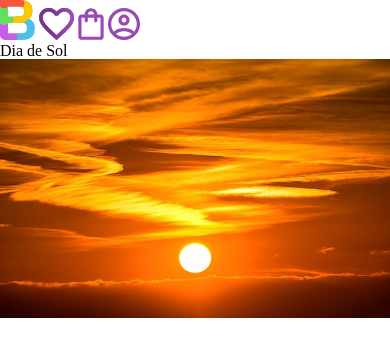
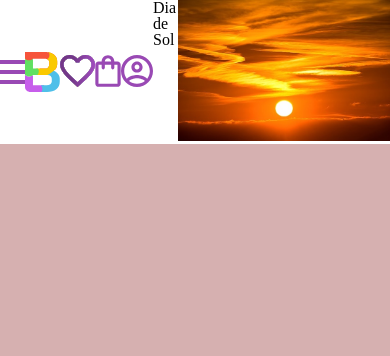
Before and after one commit to jeanfranzoi/formadores, a plain HTML site: page index.html in a window 390 px wide. Drawn offline with Linux system fonts and the light colour scheme.

Commit message:
hamburger

```diff
--- a/Estilo.css
+++ /dev/null
@@ -1,9 +0,0 @@
-h1 {
-    font-size: 16px;
-    align-items: center;
-    }
-
-
-a:hover 	{
-       text-decoration: underline;
-    }
--- /dev/null
+++ b/estilo.css
@@ -0,0 +1,21 @@
+@import url("estilo/header.css");
+
+:root   {
+            --cor-de-fundo: #d6b0b0;
+            --branco: #ffffff;
+        }
+
+body{
+        background-color: var(--cor-de-fundo);
+        align-items: center;
+    }
+
+
+h1 {
+    font-size: 16px;
+    align-items: center;
+    }
+
+a:hover 	{
+       text-decoration: underline;
+    }
--- /dev/null
+++ b/estilo/header.css
@@ -0,0 +1,21 @@
+.cabecalho__menu-hamburguer {
+                                width: 25px;
+                                height: 25px;
+                                background-image: url("../img/Menu.svg");
+                                background-repeat: no-repeat;
+                                background-position: center;
+                                display: inline-block;
+                            }
+
+.cabecalho {
+                display: flex;
+                justify-content: space-between;
+                background-color: var(--branco);
+            }
+
+.container {
+                display: flex;
+                align-items: center;
+            }
+
+.container__image{padding: 1en;}
--- a/index.html
+++ b/index.html
@@ -9,10 +9,17 @@
 
 <body>
     <header class="cabecalho">
-        <img src="img/Logo.svg" alt="logotipo">
-        <a href="#"><img src="img/Favoritos.svg" alt="Meus favoritos"></a>
-        <a href="#"><img src="img/Emprestimos.svg" alt="logotipo"></a>
-        <a href="#"><img src="img/Usuario.svg" alt="logotipo"></a>
+        <div class="container">
+            <span class="cabecalho__menu-hamburguer container__image"></span>
+            <img src="img/Logo.svg" alt="logotipo" class="container__image">
+        </div>
+
+        <div class="container">
+            <a href="#"><img src="img/Favoritos.svg" alt="Meus favoritos" class="container__image"></a>
+            <a href="#"><img src="img/Emprestimos.svg" alt="logotipo" class="container__image"></a>
+            <a href="#"><img src="img/Usuario.svg" alt="logotipo" class="container__image"></a>
+        </div>
+
         <h1>Dia de Sol</h1>
         <p align="center"><img src="sol.jpg" width="100%"></p>
     </header>
```
